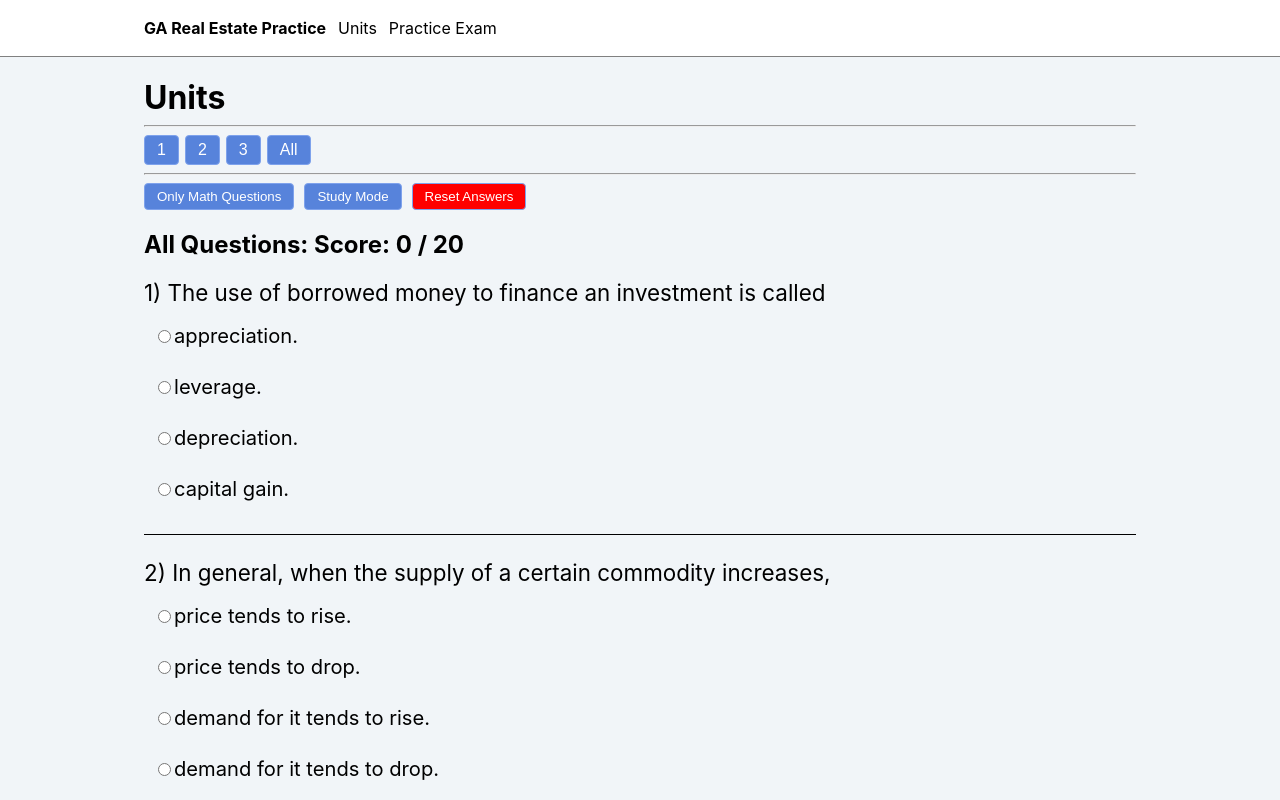
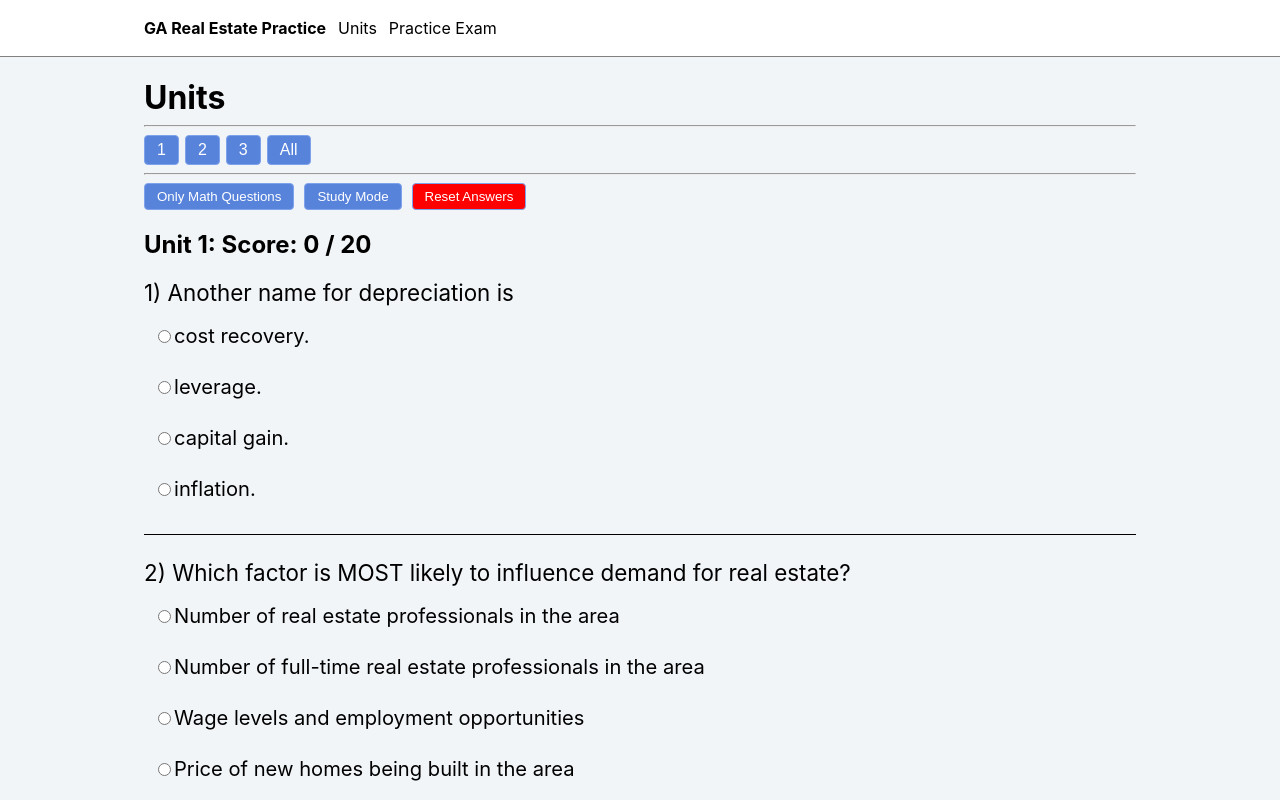
Before and after one commit to dvose/ga-real-estate-practice, a React (Create React App) app: page / in a window 1280 px wide. Shown: the top 800 px of the page. Built offline with nearby package versions, Linux system fonts and the light colour scheme.

Commit message:
Add Unit 2 questions

```diff
--- a/src/Constants.ts
+++ b/src/Constants.ts
@@ -270,6 +270,270 @@ const UNIT_1: Question[] = [
   }
 ];
 
+const UNIT_2: Question[] = [
+  {
+    key: "u2_1",
+    body: "Real estate generally includes all the following EXCEPT",
+    answers: [
+      "trees.",
+      "air rights.",
+      "annual crops.",
+      "mineral rights."
+    ],
+    correctAnswer: "annual crops.",
+    math: false,
+    unit: 2
+  },
+  {
+    key: "u2_2",
+    body: "A bookstore rents space in a commercial building. The bookstore has large reading tables fastened to the walls and bookshelves bolted to both the ceiling and the floor that create aisles from the front of the store to the back. These were all installed by the bookstore owner. Which of the following BEST characterizes the contents of the bookstore?",
+    answers: [
+      "The shelves and tables are trade fixtures and will transfer when the property owner sells the building.",
+      "The shelves and tables are trade fixtures and may properly be removed by the bookstore's owner before the lease expires, with the tenant responsible to the landlord for any damage that the removal causes to the premises.",
+      "Because the business is a tenant, the shelves and tables are fixtures and may not be removed except with the building owner's permission.",
+      "Because the shelves and tables are attached to the building, they are treated the same as other fixtures."
+    ],
+    correctAnswer: "The shelves and tables are trade fixtures and may properly be removed by the bookstore's owner before the lease expires, with the tenant responsible to the landlord for any damage that the removal causes to the premises.",
+    math: false,
+    unit: 2
+  },
+  {
+    key: "u2_3",
+    body: "The term nonhomogeneity refers to",
+    answers: [
+      "scarcity.",
+      "immobility.",
+      "uniqueness.",
+      "indestructibility."
+    ],
+    correctAnswer: "uniqueness.",
+    math: false,
+    unit: 2
+  },
+  {
+    key: "u2_4",
+    body: "Another term for personal property is",
+    answers: [
+      "realty.",
+      "fixtures.",
+      "chattels.",
+      "fructus naturales."
+    ],
+    correctAnswer: "chattels.",
+    math: false,
+    unit: 2
+  },
+  {
+    key: "u2_5",
+    body: "A property owner wants to use water from a river that runs through the property to irrigate a potato field. To do so, the owner is required by state law to submit an application to the Department of Water Resources describing in detail the plan for beneficial use of the water. If the department approves the owner's application, it will issue a permit allowing a limited amount of river water to be diverted onto the property. Based on these facts, it can be assumed that this property owner's state relies on which rule of law?",
+    answers: [
+      "Riparian rights",
+      "Littoral rights",
+      "Doctrine of prior appropriation",
+      "Doctrine of highest and best use"
+    ],
+    correctAnswer: "Doctrine of prior appropriation",
+    math: false,
+    unit: 2
+  },
+  {
+    key: "u2_6",
+    body: "The owner of a piece of vacant land removed and sold all the topsoil, limestone, and gravel. At the owner's death, which is TRUE.",
+    answers: [
+      "The property no longer exists.",
+      "The heir of the deceased inherits the property as is.",
+      "The heir of the deceased owns the gravel, limestone, and topsoil, no matter where it is.",
+      "The estate of the deceased must restore the property to its original condition."
+    ],
+    correctAnswer: "The heir of the deceased inherits the property as is.",
+    math: false,
+    unit: 2
+  },
+  {
+    key: "u2_7",
+    body: "In determining whether an item is real or personal property, a court would NOT consider which of the following?",
+    answers: [
+      "The cost of the item when it was purchased",
+      "Whether its removal would cause severe damage to the real estate",
+      "Whether the item is clearly adapted to the real estate",
+      "Any relevant agreement of the parties in their contract of sale"
+    ],
+    correctAnswer: "The cost of the item when it was purchased",
+    math: false,
+    unit: 2
+  },
+  {
+    key: "u2_8",
+    body: "Which of the following is a physical characteristic of land?",
+    answers: [
+      "Indestructibility",
+      "Improvements",
+      "Area preference",
+      "Scarcity"
+    ],
+    correctAnswer: "Indestructibility",
+    math: false,
+    unit: 2
+  },
+  {
+    key: "u2_9",
+    body: "Which of the following describes the act by which real property can be converted into personal property?",
+    answers: [
+      "Severance.",
+      "Accession.",
+      "Conversion.",
+      "Attachment."
+    ],
+    correctAnswer: "Severance.",
+    math: false,
+    unit: 2
+  },
+  {
+    key: "u2_10",
+    body: "While moving into a newly purchased home, the buyer discovered that the seller had taken the ceiling fan that hung over the dining room table. The seller had not indicated that the ceiling fan would be removed, and the contract did not address this issue. Which statement is TRUE?",
+    answers: [
+      "Ceiling fans are usually considered real estate.",
+      "The ceiling fan belongs to the seller.",
+      "Ceiling fans are considered trade fixtures.",
+      "Ceiling fans are considered personal property."
+    ],
+    correctAnswer: "Ceiling fans are usually considered real estate.",
+    math: false,
+    unit: 2
+  },
+  {
+    key: "u2_11",
+    body: "A buyer purchased a parcel of land and immediately sold the mineral rights to an oil company. The buyer gave up which of the following?",
+    answers: [
+      "Air rights",
+      "Surface rights",
+      "Subsurface rights",
+      "Vertical rights"
+    ],
+    correctAnswer: "Subsurface rights",
+    math: false,
+    unit: 2
+  },
+  {
+    key: "u2_12",
+    body: "A truckload of lumber that a homeowner purchased has been left in the driveway for use in building a porch. The lumber is considered",
+    answers: [
+      "real property.",
+      "personal property.",
+      "a chattel that is real property.",
+      "a trade or chattel fixture."
+    ],
+    correctAnswer: "personal property.",
+    math: false,
+    unit: 2
+  },
+  {
+    key: "u2_13",
+    body: "Method of annexation, adaptation to real estate, and agreement between the parties are the legal tests for determining whether an item is",
+    answers: [
+      "a trade fixture or personal property.",
+      "real property or real estate.",
+      "a fixture of personal property.",
+      "an improvement."
+    ],
+    correctAnswer: "a fixture of personal property.",
+    math: false,
+    unit: 2
+  },
+  {
+    key: "u2_14",
+    body: "Parking spaces in multiunit buildings, water rights, and similar things of value that convey with property are classified as",
+    answers: [
+      "covenants.",
+      "emblements.",
+      "chattels.",
+      "appurtenances."
+    ],
+    correctAnswer: "appurtenances.",
+    math: false,
+    unit: 2
+  },
+  {
+    key: "u2_15",
+    body: "A resort purchases a large tract of scenic forest land and puts several prefabricated steel buildings there to store landscaping equipment, fuel oil, and propane canisters. Which statement is TRUE regarding this situation?",
+    answers: [
+      "The resort's action constitutes improvement of the property.",
+      "The chemicals are considered appurtenances.",
+      "The buildings are considered trade fixtures.",
+      "Storing fuel oil, which is highly flammable, is not included in the bundle of legal rights."
+    ],
+    correctAnswer: "The resort's action constitutes improvement of the property.",
+    math: false,
+    unit: 2
+  },
+  {
+    key: "u2_16",
+    body: "A property owner's land is located along the banks of a river. This owner's water rights are called",
+    answers: [
+      "littoral rights.",
+      "prior appropriation rights.",
+      "riparian rights.",
+      "hereditaments."
+    ],
+    correctAnswer: "riparian rights.",
+    math: false,
+    unit: 2
+  },
+  {
+    key: "u2_17",
+    body: "A property owner's bundle of legal rights entitles the owner to do all of the following EXCEPT",
+    answers: [
+      "sell the property to a neighbor.",
+      "exclude utility meter readers.",
+      "erect No Trespassing signs.",
+      "enjoy profits from its ownership."
+    ],
+    correctAnswer: "exclude utility meter readers.",
+    math: false,
+    unit: 2
+  },
+  {
+    key: "u2_18",
+    body: "According to law, a trade fixture is usually treated",
+    answers: [
+      "realty.",
+      "an easement.",
+      "personalty.",
+      "a license."
+    ],
+    correctAnswer: "personalty.",
+    math: false,
+    unit: 2
+  },
+  {
+    key: "u2_19",
+    body: "A buyer is interested in a house that is well designed, but is located in a busy area that is problematic for the buyer. The buyer's concern about the property's location is called",
+    answers: [
+      "physical deterioration.",
+      "area preference.",
+      "permanence of investment.",
+      "immobility."
+    ],
+    correctAnswer: "area preference.",
+    math: false,
+    unit: 2
+  },
+  {
+    key: "u2_20",
+    body: "Which of the following is considered personal property?",
+    answers: [
+      "Wood-burning fireplace",
+      "Built-in microwave",
+      "Bathtub",
+      "Patio furniture"
+    ],
+    correctAnswer: "Patio furniture",
+    math: false,
+    unit: 2
+  }
+];
+
 export const QUESTIONS: Question[] = [
-  ...UNIT_1
+  ...UNIT_1,
+  ...UNIT_2
 ];
--- a/src/routes/Home.tsx
+++ b/src/routes/Home.tsx
@@ -8,7 +8,7 @@ const Home = () => {
   const [onlyMath, setOnlyMath] = useState(false);
   const [asTest, setAsTest] = useState(false);
   const [showTestResults, setShowTestResults] = useState(false);
-  const [unit, setUnit] = useState(0);
+  const [unit, setUnit] = useState(1);
   const units = [1,2,3,0];
   const [responses, setResponses] = useState(new Map<string, string>());
   const [score, setScore] = useState(0);
```
